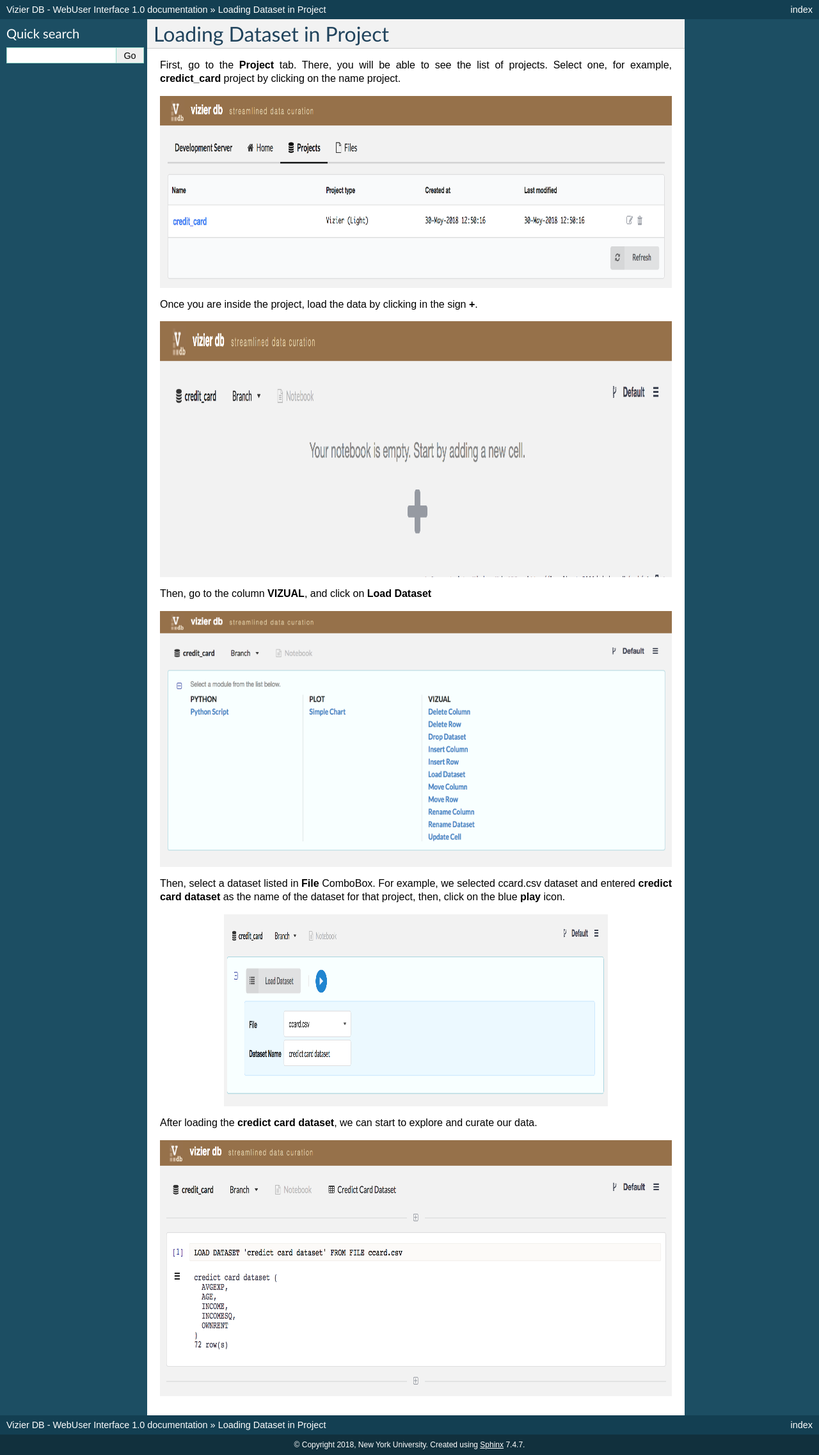
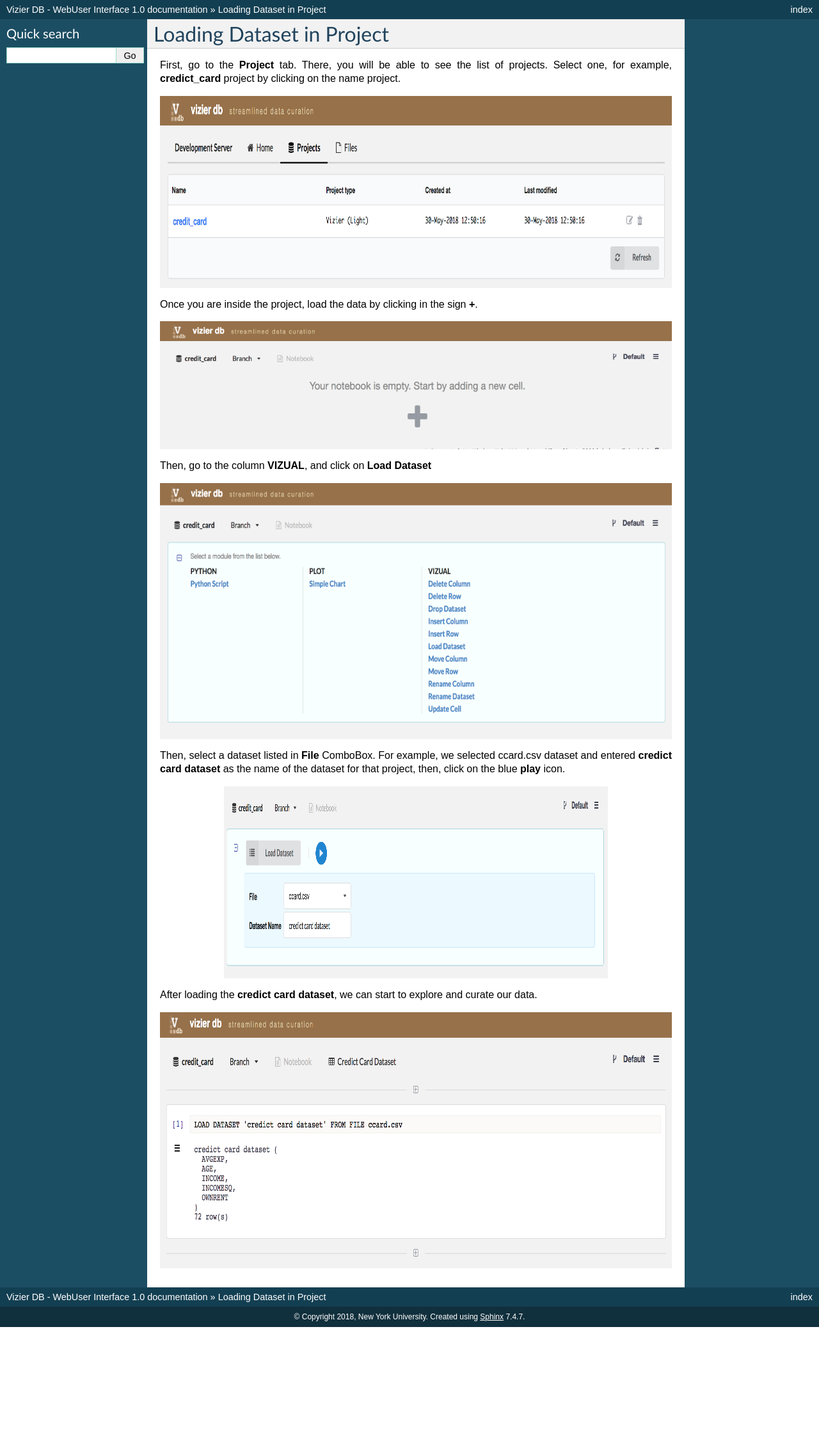
Before and after one commit to soniacq/VizierDB-WebUI-Documentation, a Sphinx documentation site: the page built from docs/load_data_project.rst, in a window 1280 px wide. Shown: the whole page at 64% size. Built offline with Sphinx 7.4.7, drawn with Linux system fonts in a browser that asks for light colours; pages that are not in the unit, such as notebooks, are missing from menus; after the commit the page ends 2074 px from its top, so only the background shows below that.

Commit message:
Fixing issues.

```diff
--- a/docs/add_project.rst
+++ b/docs/add_project.rst
@@ -12,7 +12,7 @@
 .. image:: figures/add_ccard_project.png
    :width: 800px
    :align: center
-   :height: 400px
+   :height: 200px
    :alt: alternate text
 
 On the **New Project Name ...** textbox shown in figure above, enter the name of the project you would like to create, for example **credit_card**, and click on **+** button. You should now see the new project you added in the list of projects as shown below.
@@ -20,7 +20,7 @@
 .. image:: figures/new_project.png
    :width: 800px
    :align: center
-   :height: 200px
+   :height: 400px
    :alt: alternate text
 
 Once project is added click on project name in the list of projects to data curation.
--- a/docs/load_data_project.rst
+++ b/docs/load_data_project.rst
@@ -15,7 +15,7 @@
 .. image:: figures/inside_project.png
    :width: 800px
    :align: center
-   :height: 400px
+   :height: 200px
    :alt: alternate text
 
 Then, go to the column **VIZUAL**, and click on **Load Dataset**
```
